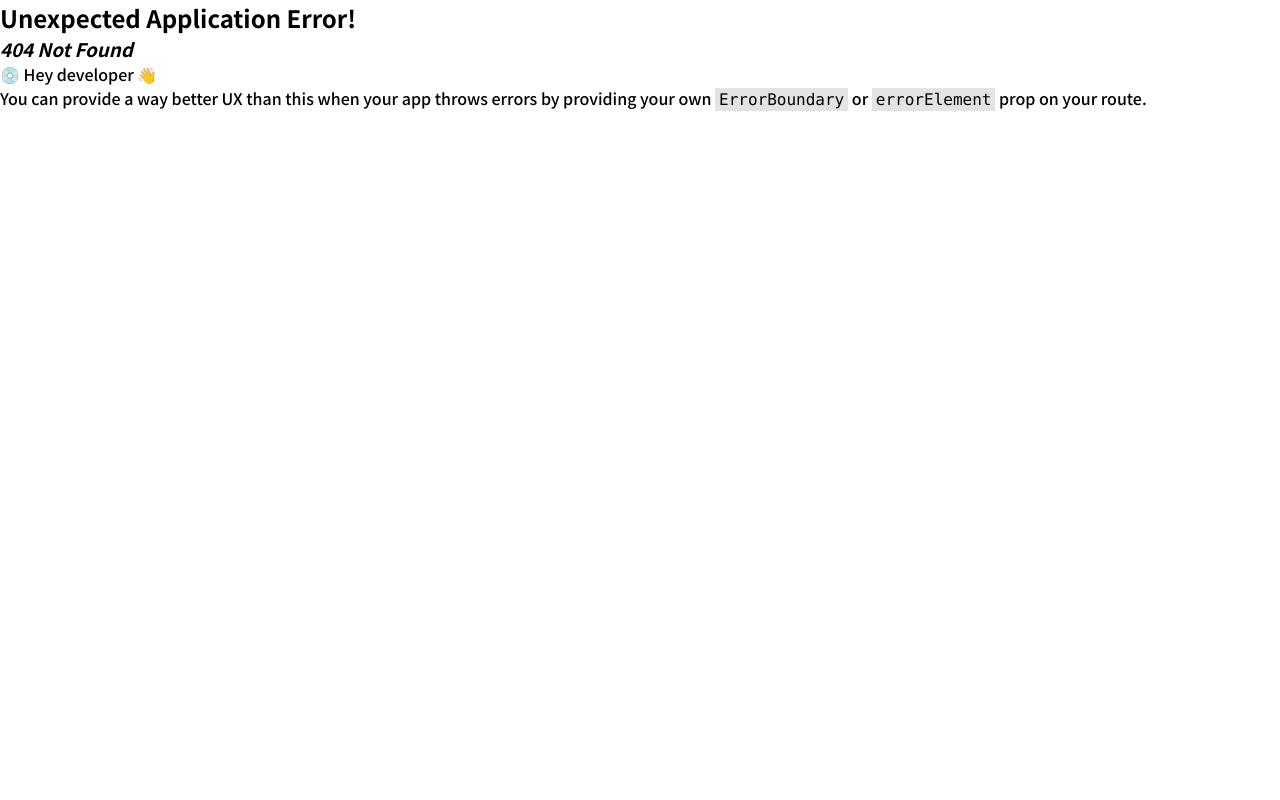
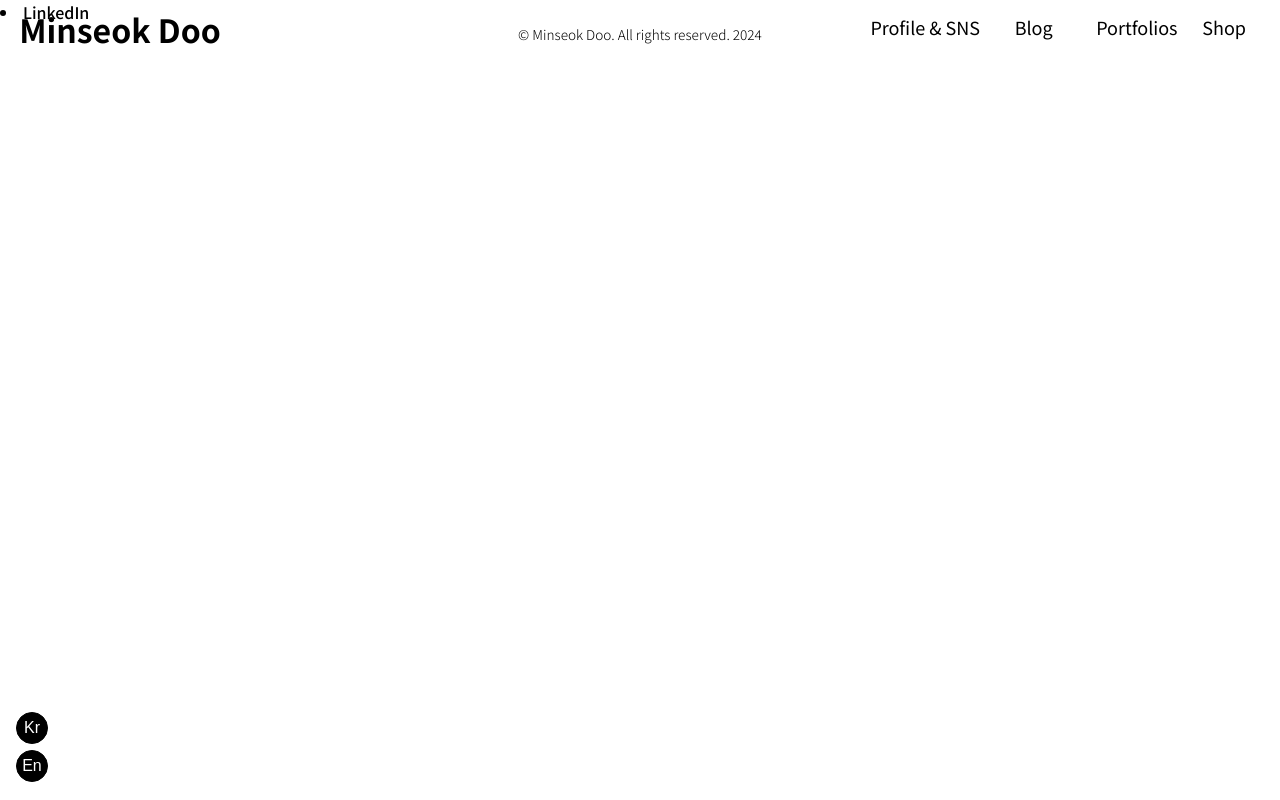
Before and after one commit to tkakrdpahd/mdoo_info, a React (Create React App) app: page /SNS in a window 1280 px wide. Before the commit this address had no page. Built offline with nearby package versions, Linux system fonts and the light colour scheme; the HTML template or start-up script is replaced by a standard one.

Commit message:
update
update

```diff
--- a/src/App.js
+++ b/src/App.js
@@ -8,6 +8,7 @@ import Footer from './components/Footer/Footer';
 
 // This is pages
 import Main from './pages/Main/Main';
+import SNSPage from './pages/SNS/SNS';
 import Shop from './pages/Shop/Shop';
 
 function Layout() {
@@ -26,6 +27,7 @@ const routes = [
         element: <Layout />,
         children: [
             { path: '/', element: <Main /> },
+            { path: '/SNS', element: <SNSPage /> },
             { path: '/about', element: <Shop /> },
         ],
     },
--- a/src/components/Logo/Logo.css
+++ b/src/components/Logo/Logo.css
@@ -1 +1 @@
-@import"https://fonts.googleapis.com/css2?family=Noto+Sans+KR:wght@100;200;300;400;500;600;700;800;900&display=swap";@media screen and (min-width: 1080px){h1{padding-left:1vw}}@media screen and (max-width: 1079px){h1{font-size:1.5rem;padding-left:1vw}}
+@import"https://fonts.googleapis.com/css2?family=Noto+Sans+KR:wght@100;200;300;400;500;600;700;800;900&display=swap";@media screen and (min-width: 1080px){h1{padding-left:1vw}a{color:#000;text-decoration:none}}@media screen and (max-width: 1079px){h1{font-size:1.5rem;padding-left:1vw}a{color:#000;text-decoration:none}}
--- a/src/components/Logo/Logo.js
+++ b/src/components/Logo/Logo.js
@@ -1,8 +1,9 @@
+import { Link } from 'react-router-dom';
 import './Logo.css'
 
 function Logo() {
   return (
-    <h1>Minseok Doo</h1>
+    <Link to='/'><h1>Minseok Doo</h1></Link>
   );
 }
 
--- a/src/components/Logo/Logo.scss
+++ b/src/components/Logo/Logo.scss
@@ -4,6 +4,10 @@
 @media screen and (min-width: 1080px) {
     h1{
         padding-left: 1vw;
+    }
+    a{
+        color: $primary-color;
+        text-decoration: none;
     }
 }
 
@@ -12,4 +16,8 @@
         font-size: 1.5rem;
         padding-left: 1vw;
     }
+    a{
+        color: $primary-color;
+        text-decoration: none;
+    }
 }
--- a/src/components/Nav/Nav.js
+++ b/src/components/Nav/Nav.js
@@ -1,5 +1,6 @@
+import React, { useEffect } from 'react';
+import { Link } from 'react-router-dom';
 import './Nav.css';
-import React, { useEffect } from 'react';
 
 function setCssForMobile() {
     const h4Elements = document.querySelectorAll('nav li h4');
@@ -47,7 +48,7 @@ function Nav() {
                     <h4>Profile & SNS</h4>
                     <ul className="subMenu">
                         <li><a href="file/Resume.pdf">Curriculum Vitae</a></li>
-                        <li><a href="https://www.linkedin.com/in/minseok-doo/">LinkedIn</a></li>
+                        <li><Link to='/SNS'>SNS</Link></li>
                     </ul>
                 </li>
                 <li id="blog">
--- /dev/null
+++ b/src/pages/SNS/SNS.js
@@ -0,0 +1,7 @@
+export default function SNSPage() {
+    return(
+        <div className='SNSPage'>
+            <li><a href="https://www.linkedin.com/in/minseok-doo/">LinkedIn</a></li>
+        </div>
+    );
+}
```
